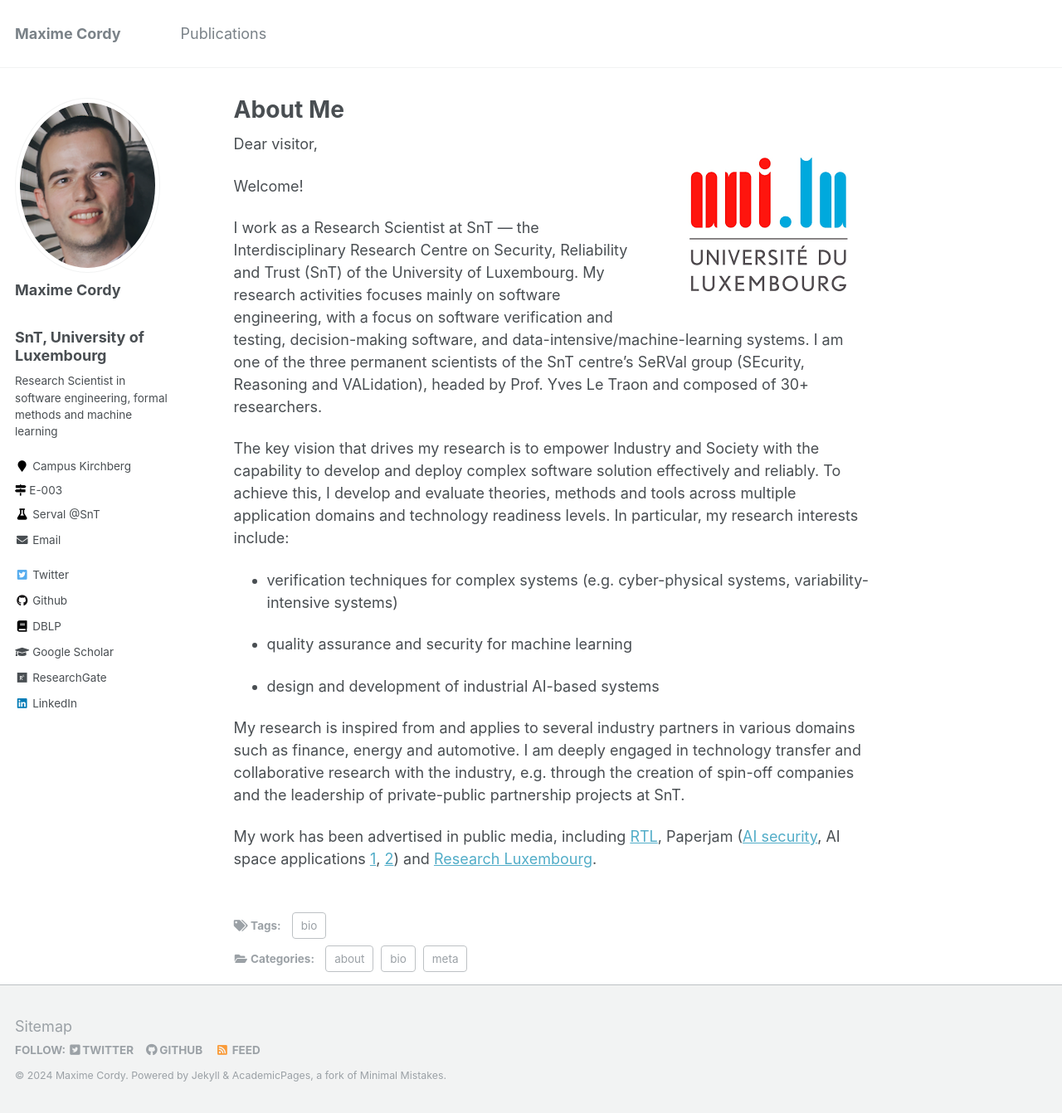
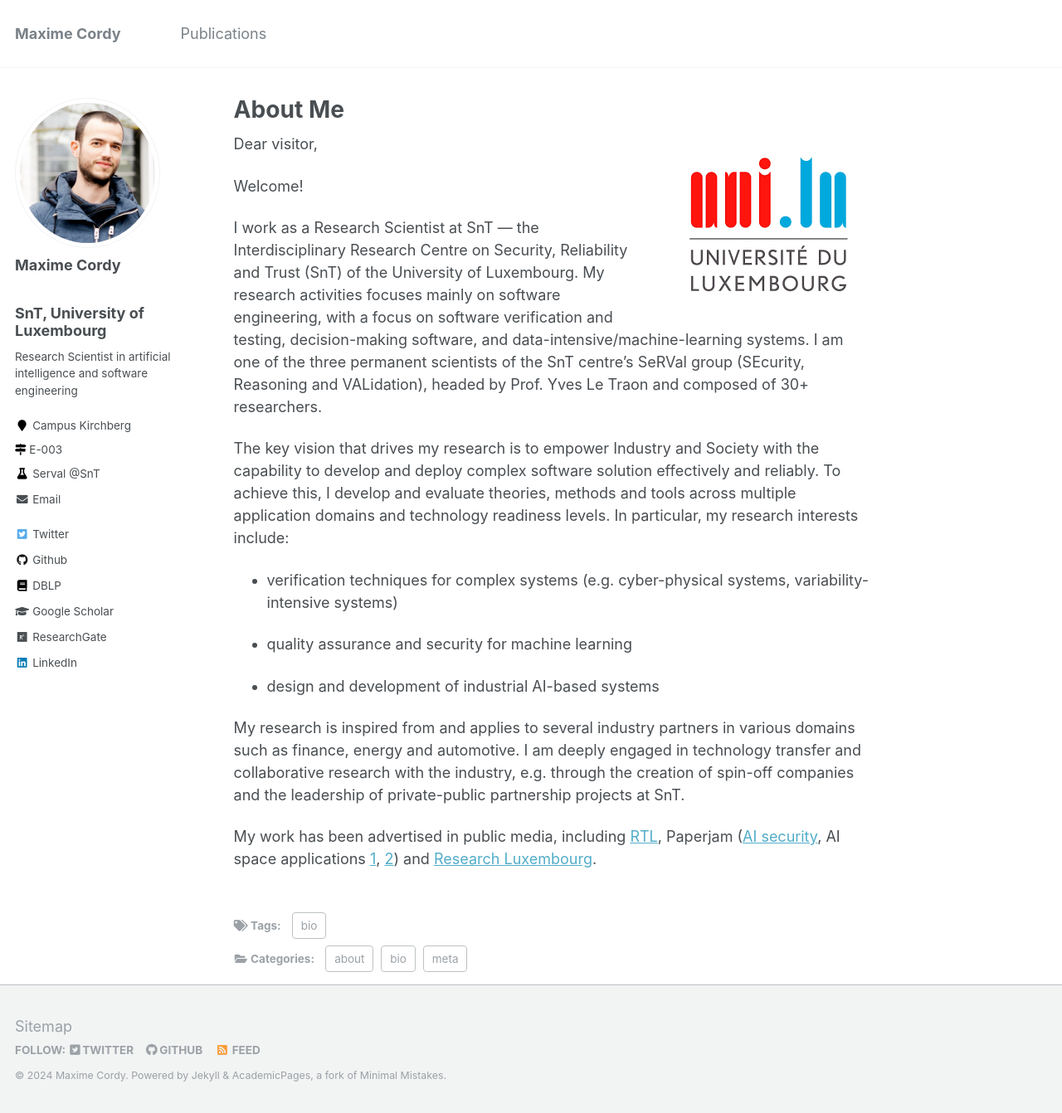
Before and after one commit to maxcordy/maxcordy.github.io, a Jekyll site: the page built from _pages/about.md, in a window 1280 px wide and 1342 px high. Shown: the whole window at 83% size. Built offline with Jekyll 4.4.1, drawn with Linux system fonts in a browser that asks for light colours.

```diff
--- a/_config.yml
+++ b/_config.yml
@@ -81,9 +81,9 @@ analytics:
 # Site Author
 author:
   name             : "Maxime Cordy"
-  avatar           : "profile.png"
+  avatar           : "profile.jpeg"
   employer         : "SnT, University of Luxembourg"
-  bio              : "Research Scientist in software engineering, formal methods and machine learning"
+  bio              : "Research Scientist in artificial intelligence and software engineering"
   location         : "Campus Kirchberg"
   office           : "E-003"
   googlemaps       : "https://goo.gl/maps/f1ptDgyXoXTFR8Aw7"
```
Also changed, not shown: images/favicon.ico, images/profile.jpeg (added).
